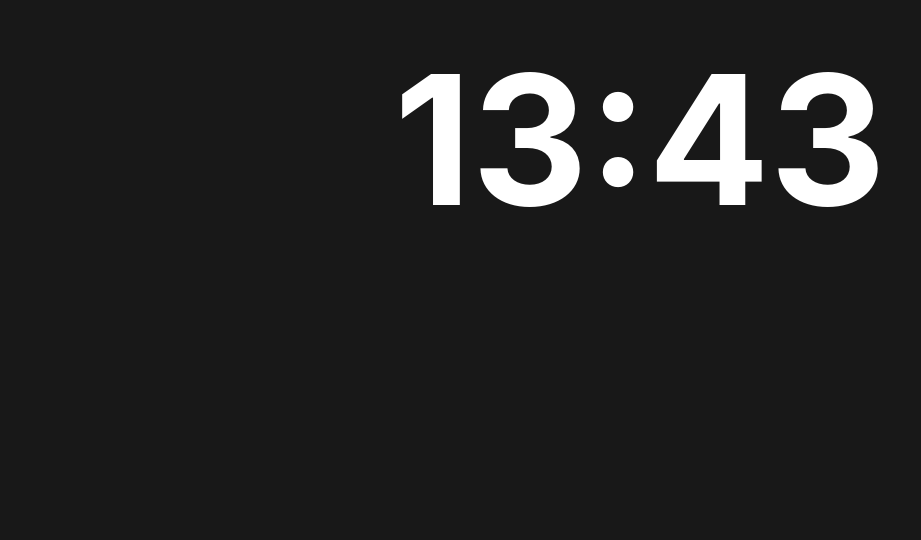
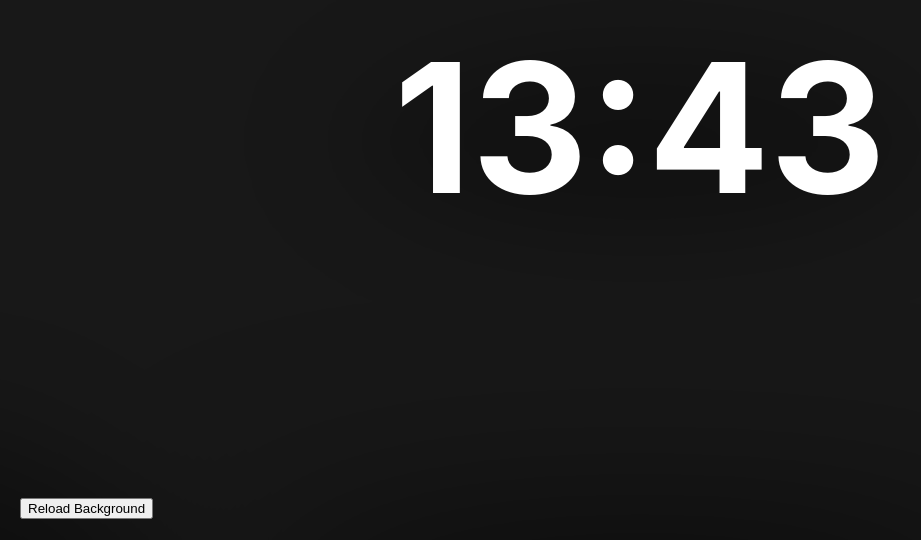
Before and after one commit to ddum/chrome-new-tab-extension, a Vue app: page / in a window 1280 px wide. Shown: the part 260-800 px from the top of the page, without its empty margins (0-921 px from the left). Built offline with nearby package versions, Linux system fonts and the light colour scheme.

Commit message:
Установка Background

```diff
--- a/src/App.vue
+++ b/src/App.vue
@@ -1,15 +1,22 @@
 <template>
-  <div class="wrapper">
+  <div class="wrapper" :style="{ backgroundImage: `url(${backgroundStore.backgroundUrl})` }">
     <div class="header"></div>
     <div class="content">
       <TimeString />
     </div>
-    <div class="footer"></div>
+    <div class="footer">
+      <BackgroundSettings />
+    </div>
   </div>
 </template>
 
 <script lang="ts" setup>
-  import TimeString from "@/components/TimeString.vue";
+import TimeString from '@/components/TimeString.vue'
+import BackgroundSettings from '@/components/BackgroundSettings.vue'
+
+import { useBackgroundStore } from '@/stores/background'
+
+const backgroundStore = useBackgroundStore()
 </script>
 
 <style>
@@ -17,6 +24,30 @@
   min-height: 100vh;
   display: flex;
   flex-direction: column;
+  padding: 20px;
+  background-color: transparent;
+  background-position: center center;
+  background-repeat: no-repeat;
+  background-size: cover;
+  transition: 0.3s ease-out;
+  transform: scale(1);
+  transform-origin: center center;
+  position: relative;
+
+  &::before {
+    content: '';
+    display: block;
+    position: fixed;
+    top: 0;
+    right: 0;
+    bottom: 0;
+    left: 0;
+    z-index: 0;
+    opacity: 1;
+    background-image: url('./assets/img/overlay.png');
+    background-size: 100% 100%;
+    transition: opacity 0.3s ease-out;
+  }
 }
 
 .content {
@@ -24,5 +55,12 @@
   display: flex;
   align-items: center;
   justify-content: center;
+  z-index: 1;
+}
+.header {
+  z-index: 1;
+}
+.footer {
+  z-index: 1;
 }
 </style>
--- /dev/null
+++ b/src/components/BackgroundSettings.vue
@@ -0,0 +1,7 @@
+<template>
+  <button @click="randomBackground">Reload Background</button>
+</template>
+
+<script lang="ts" setup>
+import { randomBackground } from '@/scripts/background'
+</script>
--- a/src/main.ts
+++ b/src/main.ts
@@ -5,7 +5,7 @@ import { createPinia } from 'pinia'
 import App from './App.vue'
 
 const app = createApp(App)
+const pinia = createPinia()
 
-app.use(createPinia())
-
+app.use(pinia)
 app.mount('#app')
--- /dev/null
+++ b/src/scripts/background.ts
@@ -0,0 +1,12 @@
+import { useBackgroundStore } from '@/stores/background'
+
+async function randomBackground(): Promise<void> {
+  const backgroundStore = useBackgroundStore()
+
+  const url = `https://source.unsplash.com/random/${window.innerWidth}x${window.innerHeight}/`
+  await fetch(url).then((response) => {
+    backgroundStore.set({ url: response.url })
+  })
+}
+
+export { randomBackground }
--- /dev/null
+++ b/src/stores/background.ts
@@ -0,0 +1,36 @@
+import { defineStore } from 'pinia'
+import { ref, computed } from 'vue'
+
+export interface Background {
+  url: string
+}
+
+const loacalStorageKey = 'background'
+
+function get(): Background {
+  const localStorageValue = localStorage.getItem(loacalStorageKey)
+  if (localStorageValue) {
+    return JSON.parse(localStorageValue)
+  } else {
+    return {
+      url: ''
+    }
+  }
+}
+
+function save(file: Background): void {
+  localStorage.setItem(loacalStorageKey, JSON.stringify(file))
+}
+
+export const useBackgroundStore = defineStore('background', () => {
+  const background = ref(get())
+
+  function set(value: Background) {
+    background.value = value
+    save(value)
+  }
+
+  const backgroundUrl = computed(() => background.value.url)
+
+  return { backgroundUrl, set }
+})
```
Also changed, not shown: src/components/TimeString.vue (+9 -10 lines), src/assets/base.css (line endings or trailing spaces), src/assets/img/overlay.png (added). Lines whose indentation alone changed are shown as unchanged.
